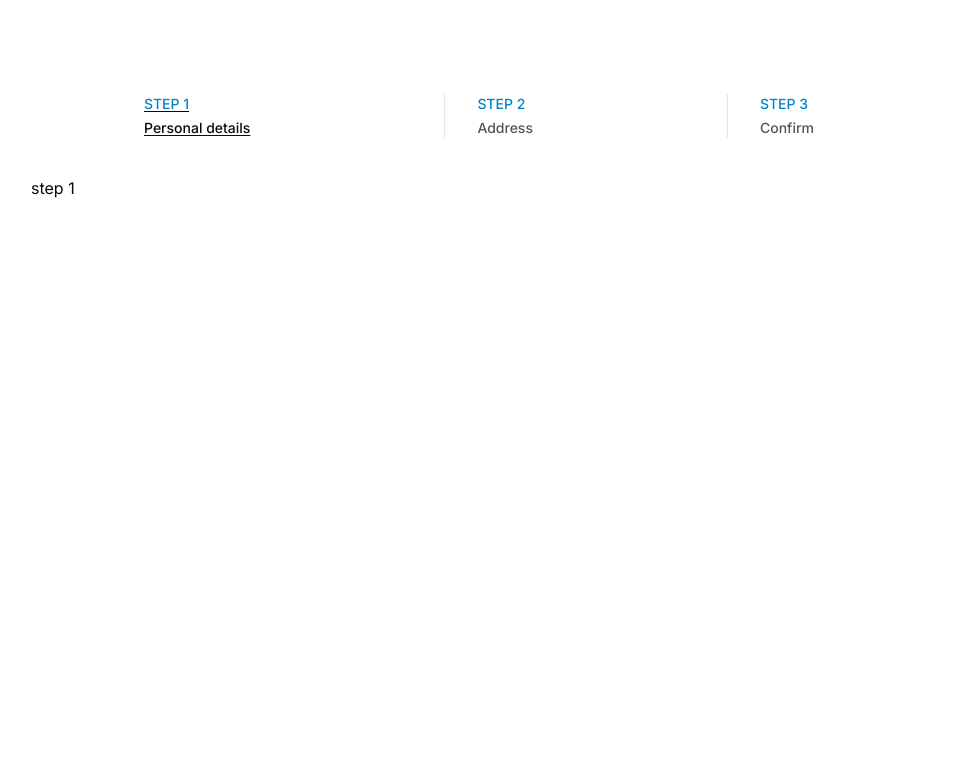
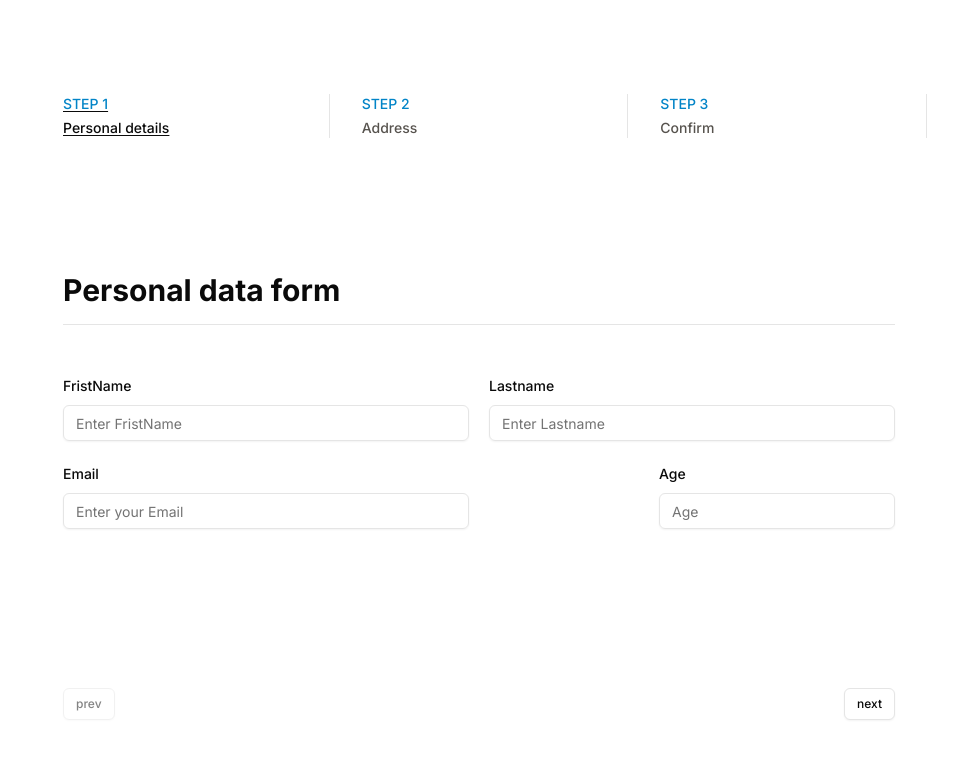
Before and after one commit to ManasSin/Multistep-FHR-ZOD-RadixUI, a Next.js app: page / in a window 1280 px wide. Shown: the top 758 px of the page, without its empty margins (161-1119 px from the left). Built offline with nearby package versions, Linux system fonts and the light colour scheme.

Commit message:
ADDED: From added, validation yet remains

```diff
--- a/components/screens/Form.tsx
+++ b/components/screens/Form.tsx
@@ -1,12 +1,46 @@
 "use client";
 
-import React, { useState } from "react";
+import React, { FormEvent, useState } from "react";
+import { useForm } from "react-hook-form";
+
 import { Button } from "../ui/button";
-import Link from "next/link";
+import { personalDataSchema } from "@/schema/zodSchema";
+
+import { zodResolver } from "@hookform/resolvers/zod";
+import { TPersonalDetailsScehma } from "@/lib/types";
+import {
+  Form,
+  FormControl,
+  FormDescription,
+  FormField,
+  FormItem,
+  FormLabel,
+  FormMessage,
+} from "../ui/form";
+import { Input } from "../ui/input";
 
 type Props = {};
 
-export default function Form({}: Props) {
+// ! function start
+export default function FormScreen({}: Props) {
+  const [formValue, setFormValue] = useState();
+
+  const form = useForm<TPersonalDetailsScehma>({
+    resolver: zodResolver(personalDataSchema.partial()),
+    defaultValues: {
+      address: "",
+      city: "",
+      email: "",
+      fristName: "",
+      lastName: "",
+      zipcode: "",
+    },
+  });
+
+  const handleCheck = (value: TPersonalDetailsScehma) => {
+    console.log(value);
+  };
+
   const steps = [
     { name: "step 1", details: "Personal details" },
     { name: "step 2", details: "Address" },
@@ -16,7 +50,7 @@ export default function Form({}: Props) {
 
   const next = () => {
     if (currentStep < steps.length - 1) setCurrentStep((prev) => prev + 1);
-    console.log(currentStep);
+    console.log(form.getFieldState);
   };
 
   const prev = () => {
@@ -33,9 +67,7 @@ export default function Form({}: Props) {
         {steps.map((step, index) => (
           <div
             aria-label="progress"
-            className={`flex flex-col gap-1 container w-fit items-start justify-center cursor-pointer ${
-              index != 0 ? "border-l" : ""
-            } ${
+            className={`flex flex-col gap-1 container w-full items-start justify-center cursor-pointer border-r ${
               index === currentStep
                 ? "underline underline-offset-2 font-bold text-lg"
                 : "text-stone-600"
@@ -51,14 +83,235 @@ export default function Form({}: Props) {
         ))}
       </section>
 
-      <section className="w-full h-fit">
+      <section className="w-full h-fit mt-16">
         {currentStep === 0 ? (
-          <div>step 1</div>
+          <div className="container">
+            <h3 className="font-bold text-3xl  my-8  pb-4">
+              <p className="border-b pb-4">Personal data form</p>
+            </h3>
+            <Form {...form}>
+              <form
+                // onBlurCapture={form.handleSubmit(handleCheck)}
+                className="flex flex-col gap-y-5"
+              >
+                <div className="flex justify-between gap-5">
+                  <FormField
+                    control={form.control}
+                    name="fristName"
+                    render={({ field }) => (
+                      <FormItem className="w-full">
+                        <FormLabel>FristName</FormLabel>
+                        <FormControl>
+                          <Input
+                            placeholder="Enter FristName"
+                            {...field}
+                            className="w-full flex-grow"
+                          />
+                        </FormControl>
+                        <FormMessage />
+                      </FormItem>
+                    )}
+                  />
+                  <FormField
+                    control={form.control}
+                    name="lastName"
+                    render={({ field }) => (
+                      <FormItem className="w-full">
+                        <FormLabel>Lastname</FormLabel>
+                        <FormControl>
+                          <Input
+                            placeholder="Enter Lastname"
+                            {...field}
+                            className="w-full flex-grow"
+                          />
+                        </FormControl>
+                        <FormMessage />
+                      </FormItem>
+                    )}
+                  />
+                </div>
+                <div className="flex gap-4">
+                  <FormField
+                    control={form.control}
+                    name="email"
+                    render={({ field }) => (
+                      <FormItem className="flex-grow">
+                        <FormLabel>Email</FormLabel>
+                        <FormControl>
+                          <Input
+                            placeholder="Enter your Email"
+                            {...field}
+                            className="w-fit min-w-[70%]"
+                          />
+                        </FormControl>
+                        <FormMessage />
+                      </FormItem>
+                    )}
+                  />
+                  <FormField
+                    control={form.control}
+                    name="age"
+                    render={({ field }) => (
+                      <FormItem>
+                        <FormLabel>Age</FormLabel>
+                        <FormControl>
+                          <Input
+                            placeholder="Age"
+                            type="number"
+                            className="w-fit block"
+                            {...field}
+                          />
+                        </FormControl>
+                        <FormMessage />
+                      </FormItem>
+                    )}
+                  />
+                </div>
+                {/* <Button type="submit">Submit</Button> */}
+              </form>
+            </Form>
+          </div>
         ) : currentStep === 1 ? (
-          <div className="flex">step 2</div>
+          <div className="container">
+            <h3 className="font-bold text-3xl  my-8  pb-4">
+              <p className="border-b pb-4">Address</p>
+            </h3>
+            <Form {...form}>
+              <form
+                // onBlurCapture={form.handleSubmit(handleCheck)}
+                className="flex flex-col gap-y-5"
+              >
+                <div className="flex justify-between gap-5">
+                  <FormField
+                    control={form.control}
+                    name="address"
+                    render={({ field }) => (
+                      <FormItem className="w-full">
+                        <FormLabel>Your Streat address</FormLabel>
+                        <FormControl>
+                          <Input
+                            placeholder="Pie 1, creambell, HoaxLand."
+                            {...field}
+                            className="w-full flex-grow"
+                          />
+                        </FormControl>
+                        <FormMessage />
+                      </FormItem>
+                    )}
+                  />
+                  <FormField
+                    control={form.control}
+                    name="state"
+                    render={({ field }) => (
+                      <FormItem className="w-full">
+                        <FormLabel>State name</FormLabel>
+                        <FormControl>
+                          <Input
+                            placeholder="Creambell"
+                            {...field}
+                            className="w-full flex-grow"
+                          />
+                        </FormControl>
+                        <FormMessage />
+                      </FormItem>
+                    )}
+                  />
+                </div>
+                <div className="flex gap-4 justify-between">
+                  <FormField
+                    control={form.control}
+                    name="city"
+                    render={({ field }) => (
+                      <FormItem className="">
+                        <FormLabel>City Name</FormLabel>
+                        <FormControl>
+                          <Input
+                            placeholder="Hoaxland"
+                            {...field}
+                            className="w-fit min-w-[70%]"
+                          />
+                        </FormControl>
+                        <FormMessage />
+                      </FormItem>
+                    )}
+                  />
+                  {/* TODO: make this a typeshead search bar */}
+                  <FormField
+                    control={form.control}
+                    name="zipcode"
+                    render={({ field }) => (
+                      <FormItem>
+                        <FormLabel>Enter zipcode</FormLabel>
+                        <FormControl>
+                          <Input
+                            placeholder="PP00000"
+                            className="w-fit block"
+                            {...field}
+                          />
+                        </FormControl>
+                        <FormMessage />
+                      </FormItem>
+                    )}
+                  />
+                  <FormField
+                    control={form.control}
+                    name="country"
+                    render={({ field }) => (
+                      <FormItem>
+                        <FormLabel>Country Name</FormLabel>
+                        <FormControl>
+                          <Input
+                            placeholder="Age"
+                            className="w-fit block"
+                            {...field}
+                          />
+                        </FormControl>
+                        <FormMessage />
+                      </FormItem>
+                    )}
+                  />
+                </div>
+                {/* <Button type="submit">Submit</Button> */}
+              </form>
+            </Form>
+          </div>
         ) : (
-          <div>step3</div>
+          <div className="container">
+            <h3 className="font-bold text-3xl  my-8  pb-4">
+              <p className="border-b pb-4">Address</p>
+            </h3>
+            <Form {...form}>
+              <form>
+                <Button variant={"default"} size={"lg"} type="submit">
+                  Submit Form
+                </Button>
+              </form>
+            </Form>
+          </div>
         )}
+      </section>
+
+      <section className=" absolute bottom-6 max-w-4xl w-full">
+        <div className="my-14 flex justify-between w-full container">
+          <Button
+            disabled={currentStep === 0}
+            className={currentStep === 0 ? "cursor-text" : ""}
+            variant={"outline"}
+            size={"sm"}
+            onClick={prev}
+          >
+            prev
+          </Button>
+          <Button
+            disabled={currentStep === steps.length - 1}
+            className={currentStep === steps.length - 1 ? "cursor-text" : ""}
+            variant={"outline"}
+            size={"sm"}
+            onClick={next}
+          >
+            next
+          </Button>
+        </div>
       </section>
     </main>
 
```
